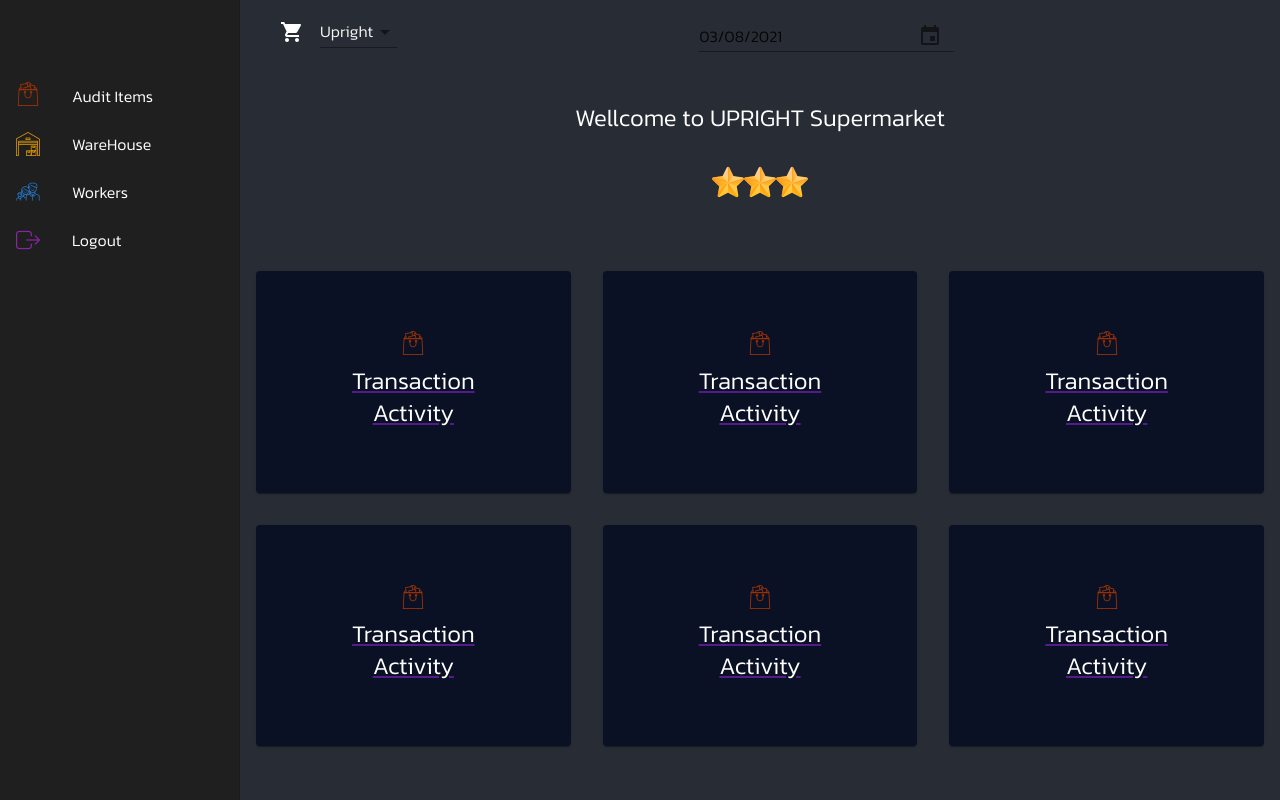
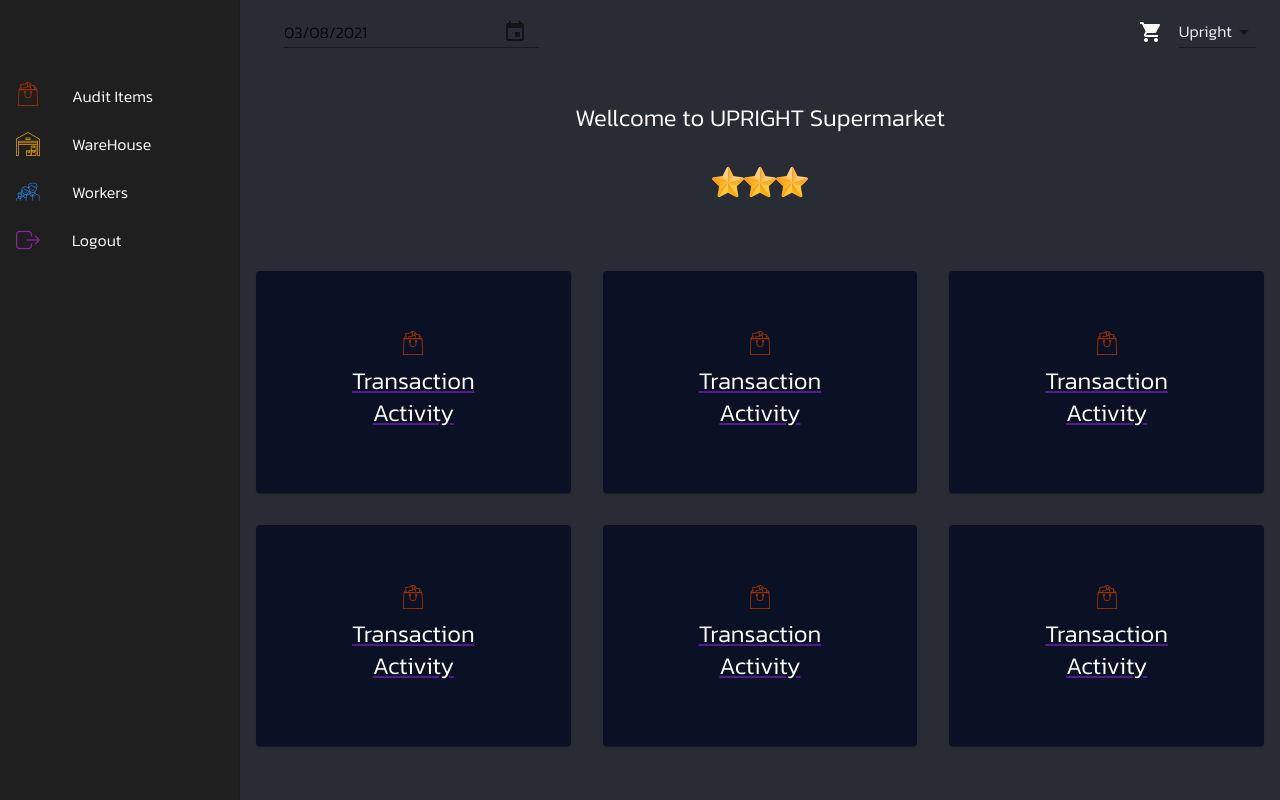
Before and after one commit to johnnonsoBetter/store_frontend, a React (Create React App) app: page /admin_dashboard in a window 1280 px wide. Built offline with nearby package versions, Linux system fonts and the light colour scheme; no server answers; sample sign-in values are in the browser's storage.

Commit message:
admin dashboard now able to recieve data from the server and set the data

```diff
--- a/src/App.js
+++ b/src/App.js
@@ -28,7 +28,7 @@ function App(){
             </Route>
              <Route exact path="/admin_dashboard">
                 {currentAdmin == null ?
-                  <Redirect to="/login" /> : <AdminPage />
+                  <Redirect to="/admin_login" /> : <AdminPage />
                 }
               </Route>
 
@@ -36,12 +36,14 @@ function App(){
                 <CashierPage />
              </Route>
 
-             <Route exact path="/login">
+             <Route exact path="/admin_login">
 
                {currentAdmin ?
                 <Redirect to="/admin_dashboard" /> : <LoginForm />
                }
              </Route>
+
+
            </Switch>
            </div>
        </div>
@@ -52,8 +54,6 @@ export default withRouter(App)
 
 
 function Linker(props){
-  const {pathname} = props.location
-
 
   return(
 
--- a/src/admin/AdminPage.js
+++ b/src/admin/AdminPage.js
@@ -1,5 +1,5 @@
 import React, { useState } from 'react'
-import { AdminDashboardStyleContextProvider } from '../context/admin/AdminDashboardStyleContext'
+import { AdminDashboardContextProvider } from '../context/admin/AdminDashboardContext'
 import AdminDashboard from './dashboard/AdminDashboard'
 import LoginForm from './LoginForm'
 import {makeStyles, createMuiTheme} from '@material-ui/core/styles'
@@ -99,6 +99,13 @@ import {makeStyles, createMuiTheme} from '@material-ui/core/styles'
       padding: theme.spacing(1)
     },
 
+    appBarPickerContainer: {
+      display: "flex",
+      alignItems: "center",
+      justifyContent: "space-between",
+      flexGrow: 1
+    }
+
   }));
 
 
@@ -107,6 +114,7 @@ function AdminPage(){
 
     const styles = useStyles()
     const [storeName, setStoreName] = useState("upright")
+    const [dashboardData, setDashboardData] = useState({})
 
     const currentUser = localStorage.getItem('admin')
 
@@ -115,20 +123,27 @@ function AdminPage(){
           {currentUser ?
 
 
-            <AdminDashboardStyleContextProvider value={{
+            <AdminDashboardContextProvider value={{
               muiTheme: muiTheme,
               styles: styles,
               drawerWidth: drawerWidth,
               store: {
                 storeName: storeName,
+                dashboardData: dashboardData,
                 changeStoreName: (name)=>{
                   setStoreName(name)
+                },
+                setDashboardData: (data) => {
+                  setDashboardData(data)
+
                 }
+
+
               }
 
             }}>
               <AdminDashboard />
-            </AdminDashboardStyleContextProvider>
+            </AdminDashboardContextProvider>
 
           : <LoginForm />}
       </>
--- a/src/admin/dashboard/AdminDashboard.js
+++ b/src/admin/dashboard/AdminDashboard.js
@@ -12,7 +12,7 @@ import {
   Route,
   Link, useLocation, useHistory
 } from "react-router-dom";
-import AdminDashboardStyleContext from '../../context/admin/AdminDashboardStyleContext';
+import AdminDashboardStyleContext from '../../context/admin/AdminDashboardContext';
 import DrawerLinkList from './DrawerLinkList';
 import FixedAppBar from './FixedAppBar';
 
--- a/src/admin/dashboard/DrawerLinkList.js
+++ b/src/admin/dashboard/DrawerLinkList.js
@@ -1,12 +1,12 @@
 import React, { useContext} from 'react'
 import {List, ListItem, ListItemText, ListItemIcon} from '@material-ui/core/'
-import AdminDashboardStyleContext from '../../context/admin/AdminDashboardStyleContext';
+import AdminDashboardContext from '../../context/admin/AdminDashboardContext';
 import axios from 'axios'
 import {useHistory, Link} from 'react-router-dom'
 
 
 function DrawerLinkList(){
-    const {img, toolbar} = useContext(AdminDashboardStyleContext).styles
+    const {img, toolbar} = useContext(AdminDashboardContext).styles
     const history = useHistory()
 
     return (
@@ -22,7 +22,7 @@ function DrawerLinkList(){
                     <ListItemText primary="Audit Items"/>
                   </ListItem>
 
-                  <ListItem button component={Link} to="/co">
+                  <ListItem button component={Link} to="/co" active>
 
                      <ListItemIcon > <img src="static/images/warehouse.png" alt="warehouse" className={img} />  </ListItemIcon>
                     <ListItemText primary="WareHouse"/>
--- a/src/admin/dashboard/FixedAppBar.js
+++ b/src/admin/dashboard/FixedAppBar.js
@@ -2,7 +2,7 @@ import React, { useContext } from 'react'
 import {AppBar, Toolbar, IconButton} from '@material-ui/core'
 import SelectStore from './SelectStore'
 import MenuIcon from '@material-ui/icons/Menu'
-import AdminDashboardStyleContext from '../../context/admin/AdminDashboardStyleContext'
+import AdminDashboardContext from '../../context/admin/AdminDashboardContext'
 import 'date-fns';
 import Grid from '@material-ui/core/Grid';
 import DateFnsUtils from '@date-io/date-fns';
@@ -22,30 +22,29 @@ function DatePicker() {
   };
 
   return (
-    <MuiPickersUtilsProvider utils={DateFnsUtils}>
-      <Grid container justify="space-around">
+    <MuiPickersUtilsProvider utils={DateFnsUtils} >
+
       <KeyboardDatePicker
           disableToolbar
           variant="inline"
           format="MM/dd/yyyy"
           margin="normal"
           id="date-picker-inline"
-          label=""
           value={selectedDate}
           onChange={handleDateChange}
           KeyboardButtonProps={{
             'aria-label': 'change date',
           }}
+          style={{margin: 0, marginLeft: "20px", color: "white"}}
         />
 
-      </Grid>
     </MuiPickersUtilsProvider>
   );
 }
 
 function FixedAppBar(props){
 
-    const {appBar, menuButton} = useContext(AdminDashboardStyleContext).styles
+    const {appBar, menuButton, appBarPickerContainer} = useContext(AdminDashboardContext).styles
 
     return (
 
@@ -62,11 +61,11 @@ function FixedAppBar(props){
           </IconButton>
 
 
+              <div className={appBarPickerContainer}>
+                <DatePicker />
+                <SelectStore />
 
-              <SelectStore />
-              <DatePicker />
-
-
+              </div>
 
         </Toolbar>
       </AppBar>
--- a/src/admin/dashboard/SelectStore.js
+++ b/src/admin/dashboard/SelectStore.js
@@ -1,19 +1,41 @@
 import React, { useContext } from 'react'
 import {Box, Select, MenuItem} from '@material-ui/core/'
 import ShoppingCartIcon from '@material-ui/icons/ShoppingCart'
-import AdminDashboardStyleContext from '../../context/admin/AdminDashboardStyleContext';
+import AdminDashboardContext from '../../context/admin/AdminDashboardContext';
+import axios from 'axios'
 
 
 function SelectStore(){
-    const [store, setStore] = React.useState('upright');
-    const {selectStore, storeIcon} = useContext(AdminDashboardStyleContext).styles
-    const {changeStoreName} = useContext(AdminDashboardStyleContext).store
+  const [store, setStore] = React.useState('upright');
+  const {selectStore, storeIcon} = useContext(AdminDashboardContext).styles
+  const {changeStoreName, setDashboardData, storeName} = useContext(AdminDashboardContext).store
 
 
     const handleChange = (event) => {
-      setStore(event.target.value);
-      changeStoreName(event.target.value)
+
+
+      axios({
+        method: 'GET',
+        url: `http://localhost:3001/api/v1/admin_dashboard/?store=${event.target.value}`,
+        headers: JSON.parse(localStorage.getItem('admin'))
+      }).then(response => {
+
+
+          const {data} = response
+
+          //setData(data)
+          setDashboardData(data)
+          changeStoreName(event.target.value)
+          setStore(event.target.value);
+          console.log(data)
+
+      }).catch(err => {
+
+          console.log(err)
+      })
     };
+
+
 
     return (
 
--- a/src/admin/dashboard/contents/Home.js
+++ b/src/admin/dashboard/contents/Home.js
@@ -1,13 +1,33 @@
-import React, { useContext } from 'react'
+import React, { useContext, useEffect, useState} from 'react'
 import {Typography, Box, Card, CardContent, Grid} from '@material-ui/core'
 import {Link, Switch, Route} from 'react-router-dom'
-import AdminDashboardStyleContext from '../../../context/admin/AdminDashboardStyleContext'
+import AdminDashboardContext from '../../../context/admin/AdminDashboardContext'
+import axios from 'axios'
 
 
 function Home(){
 
-    const {startContainer, infoLinksContainer, infoLinks} = useContext(AdminDashboardStyleContext).styles
-    const {storeName} = useContext(AdminDashboardStyleContext).store
+    const {startContainer, infoLinksContainer, infoLinks} = useContext(AdminDashboardContext).styles
+    const {storeName, setDashboardData} = useContext(AdminDashboardContext).store
+    console.log("this is the storeName", storeName)
+    useEffect(() => {
+
+        axios({
+            method: 'GET',
+            url: `http://localhost:3001/api/v1/admin_dashboard/?store=${storeName}`,
+            headers: JSON.parse(localStorage.getItem('admin'))
+        }).then(response => {
+            const {data} = response
+            setDashboardData(data)
+            console.log(data)
+        }).catch(err => {
+
+            console.log(err)
+        })
+    }, [])
+
+
+
 
     return (
 
@@ -137,4 +157,4 @@ function Home(){
 }
 
 
-export default Home
+export default React.memo(Home)
--- /dev/null
+++ b/src/context/admin/AdminDashboardContext.js
@@ -0,0 +1,9 @@
+import React from 'react'
+
+
+const AdminDashboardStyleContext = React.createContext()
+
+export const AdminDashboardContextProvider = AdminDashboardStyleContext.Provider
+
+
+export default AdminDashboardStyleContext
--- a/src/context/admin/AdminDashboardStyleContext.js
+++ /dev/null
@@ -1,9 +0,0 @@
-import React from 'react'
-
-
-const AdminDashboardStyleContext = React.createContext()
-
-export const AdminDashboardStyleContextProvider = AdminDashboardStyleContext.Provider
-export const AdminDashboardStyleContextConsumer = AdminDashboardStyleContext.Consumer
-
-export default AdminDashboardStyleContext
```
